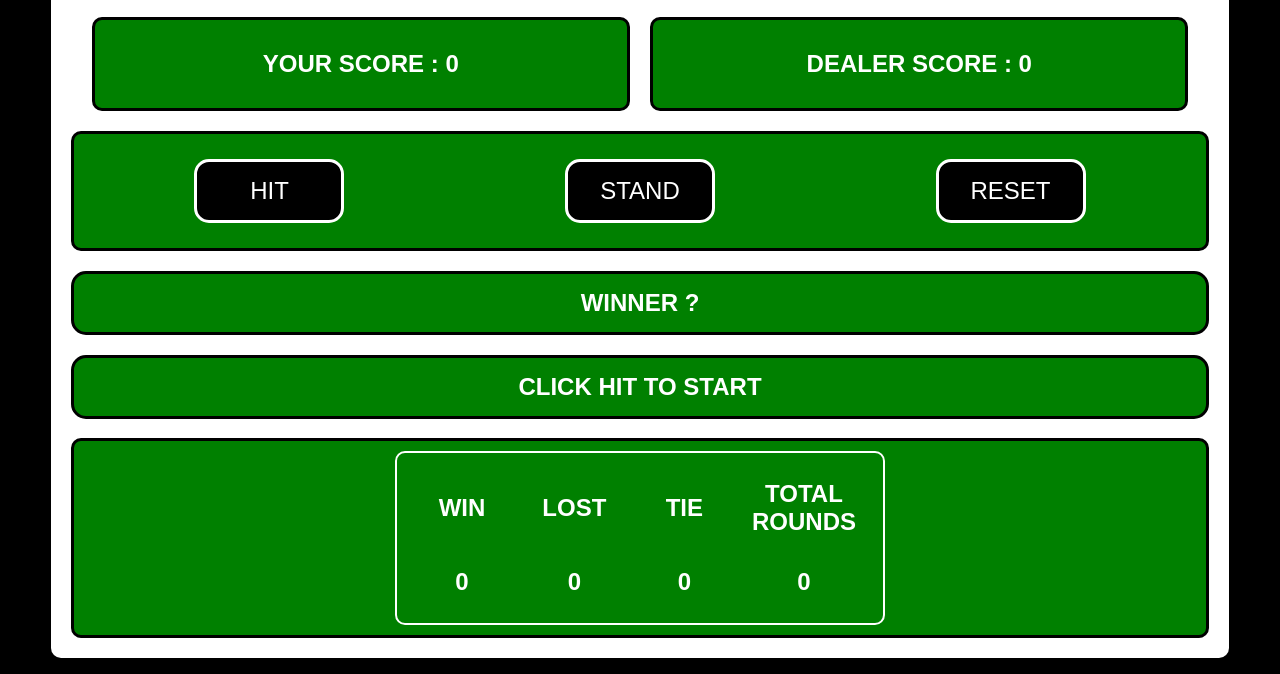
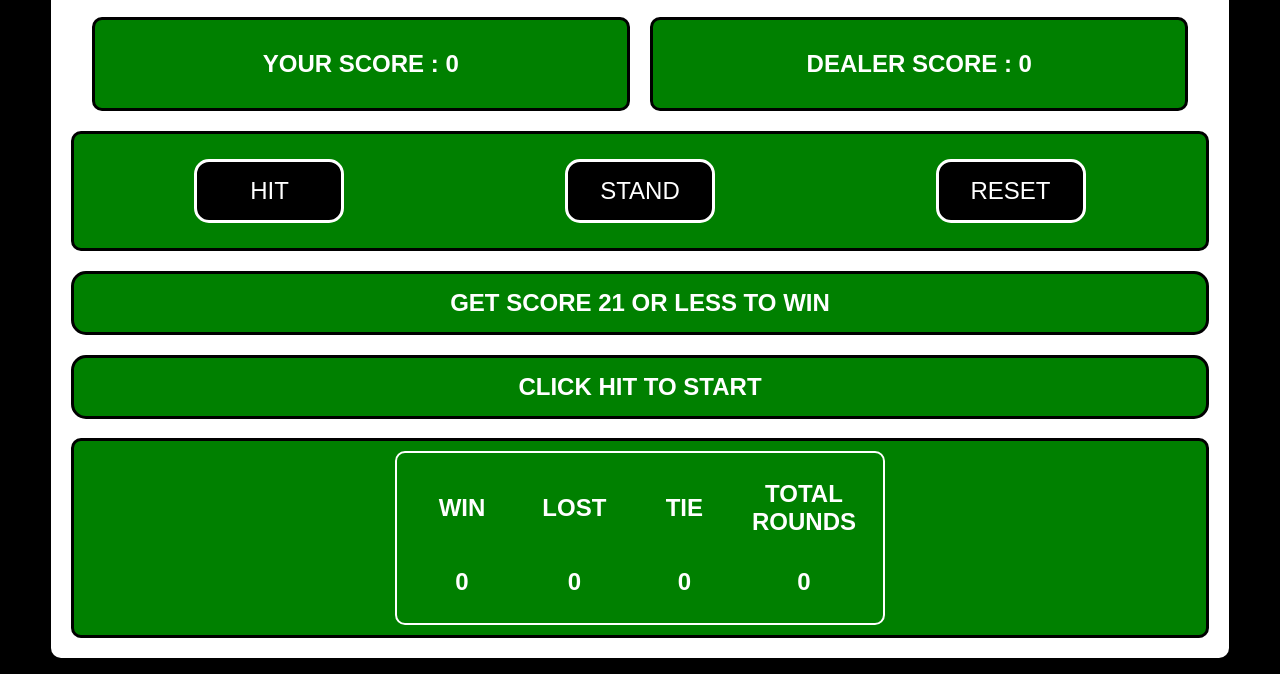
Before and after one commit to thesohailjafri/BlackJack, a plain HTML site: page index.html in a window 1280 px wide. Shown: the part 126-800 px from the top of the page. Drawn offline with Linux system fonts and the light colour scheme.

Commit message:
instruction

```diff
--- a/index.html
+++ b/index.html
@@ -33,7 +33,7 @@
             <button type="button" class="btn" id="btn-deal">RESET</button>
         </div>
         <h2 class="flex_box">
-            <span id="result-message">Winner ?</span>
+            <span id="result-message">get score 21 or less to win </span>
         </h2>
         <h2 class="flex_box">
             <span id="play-message">Click Hit To Start </span>
```
